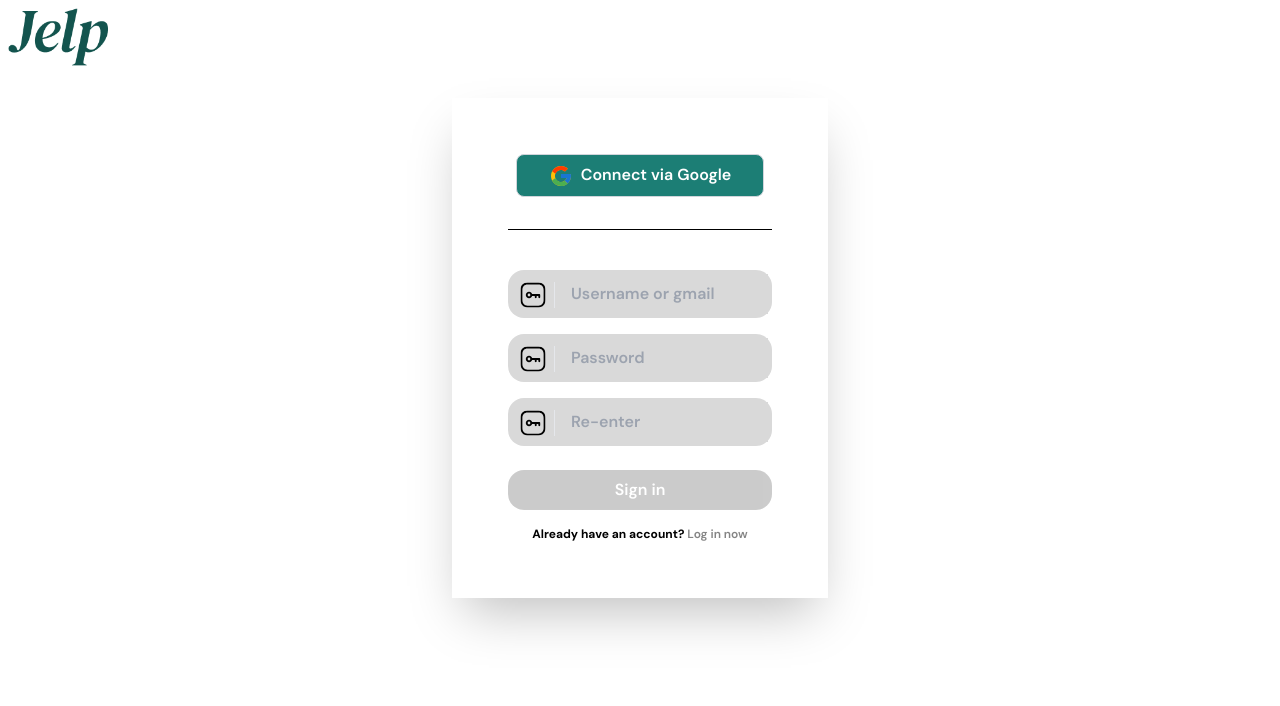
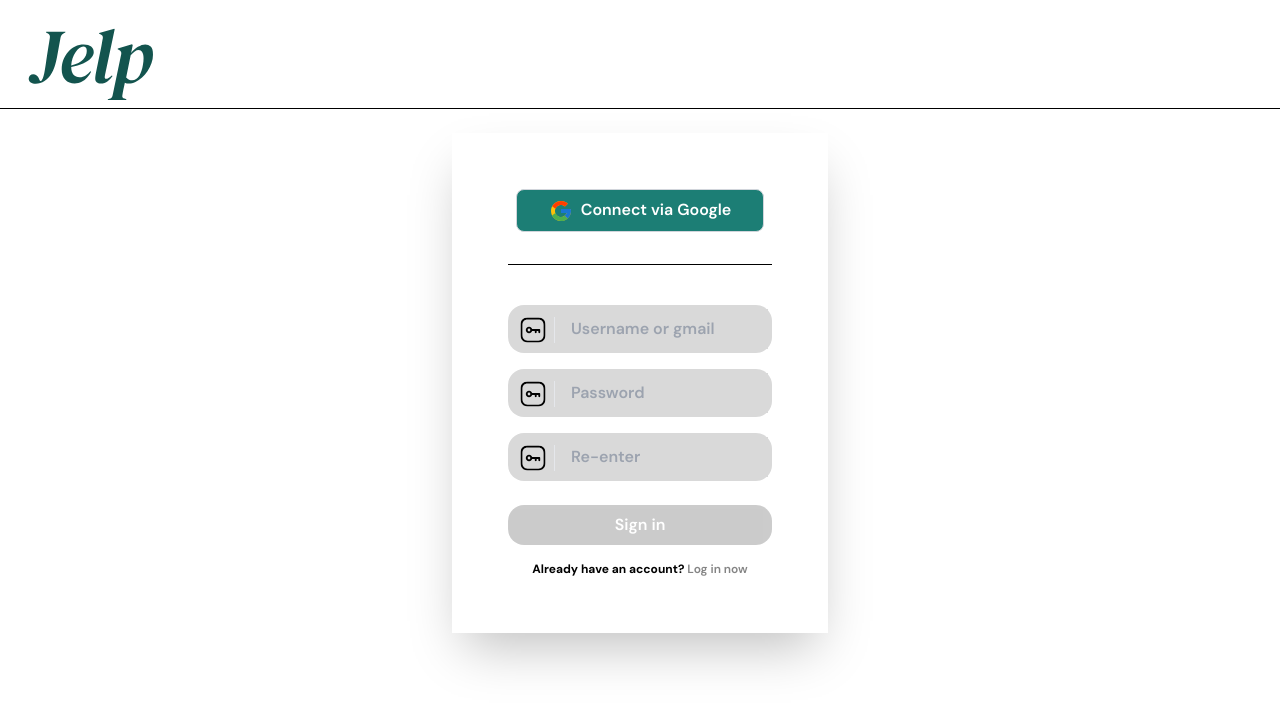
Before and after one commit to casius13594/se-job, a Next.js app: page /auth/register in a window 1280 px wide. Shown: the top 706 px of the page. Built offline with nearby package versions, Linux system fonts and the light colour scheme.

Commit message:
register function

```diff
--- /dev/null
+++ b/src/app/(content)/auth/actions/index.tsx
@@ -0,0 +1,16 @@
+"use server"
+import {createClient} from "@/utils/supabase/server"
+
+export async function signUpWithEmailAndPassword(data: {
+    email: string;
+    password: string;
+    confirm: string;
+}) {
+    const supabase = await createClient();
+
+    const result = await supabase.auth.signUp({email: data.email, password: data.password});
+
+
+    return JSON.stringify(result)
+
+}
--- a/src/app/(content)/auth/register/page.tsx
+++ b/src/app/(content)/auth/register/page.tsx
@@ -1,19 +1,89 @@
-import Image from 'next/image'
-import style from './style/component.module.css';
-import Link from 'next/link'
+"use client"
+import Image from 'next/image';
+import styles from './style/component.module.css';
+import Link from 'next/link';
+import {createClient} from '@/utils/supabase/middleware';
+import * as z from "zod";
+import React from "react";
+import { useForm } from "react-hook-form";
+import { signUpWithEmailAndPassword } from '../actions';
+import { zodResolver } from "@hookform/resolvers/zod";
+
+const userSchema = z
+.object({
+    email: z.string().min(1,'Email is required').email('Invalid email'),
+    password: z
+              .string()
+              .min(1,'Password is required')
+              .min(8,'Password must have than 8 characters'),
+    confirm: z.string().min(1,'Password confirmation is required'),
+})
+.refine((data) => data.confirm == data.password,{
+  message: 'Password did not match',
+  path:["confirm"],
+});
+
 
 export default function Home() {
+  const {
+    register,
+    handleSubmit,
+    formState: { errors, isSubmitting },
+    reset,
+    setError,
+  } = useForm<z.infer<typeof userSchema>>({
+    resolver: zodResolver(userSchema),
+    defaultValues: {
+			email: "",
+			password: "",
+			confirm: "",
+		},
+  });
+
+  const onSubmit = async (data: z.infer<typeof userSchema>) =>{
+    const result = await signUpWithEmailAndPassword(data);
+    const {error} = JSON.parse(result);
+
+    if(error?.message){
+      if(error.email){
+        setError("email",{
+          type: "Server",
+          message: error.email,
+        });
+      } else if (error.password){
+        setError("password",{
+          type:"Server",
+          message: error.password,
+        });
+      }else if(error.confirm){
+        setError("confirm",{
+          type: "Server",
+          message: error.confirm,
+        });
+      }else {
+        alert("Something went wrong");
+      }
+    }
+
+  }
+
   return (
     <main className="flex min-h-screen  items-center justify-between">
       <div className='flex min-h-screen flex-col min-w-full items-center '>
-        <div className="relative top-0 left-0 flex w-full items-end lg:static lg:h-auto lg:bg-none p-2">
-          <Link href="/">
-            <Image src="/Jelp.png" alt="me" width="100" height="100" />
-          </Link>
+        <div className="relative top-0 left-0 flex border-b border-black w-full items-end lg:static lg:h-auto lg:bg-none ">
+            <Link href='/'>
+              <Image
+              src="/logo.svg"
+              alt="Jelp logo"
+              width="125"
+              height="125"
+              className="object-contain mx-7 mt-7 mb-2"
+              />
+            </Link>
         </div>
 
         <div className='relative flex flex-col m-6 space-y-8 bg-white shadow-2xl rounded-2x '>
-          <div className='flex flex-col justify-center p-8 md:p-14'>
+          <form onSubmit={handleSubmit(onSubmit)} className='flex flex-col justify-center p-8 md:p-14'>
             <div className='relative  flex pr-2 pl-2 pb-2 items-center justify-center border-b border-black'>
               <button className=' w-full border border-gray-300 text-md p-2 rounded-lg mb-6 bg-[#1C7E75]  hover:bg-[#13544E] text-white font-semibold'>
                 <img src='/iconGoogle.svg' alt ="img" className = "w-6 h-6 inline mr-2"></img>
@@ -24,18 +94,23 @@ export default function Home() {
             <div className='p-1 mt-10 mb-2 items-center bg-[#D9D9D9] rounded-2xl'>
               <img src='/iconPassword.svg' className = " inline ml-2 mr-2 pr-2 border-r border-separate"></img>
               <input
-                type="text"
+                {...register("email")}
+                type="email"
                 className='p-2 focus:outline-none focus:bg-[#D9D9D9] focus:text-gray-900 bg-[#D9D9D9] font-semibold'
-                name='gmail'
-                id='gmail'
+                name='email'
+                id='email'
                 placeholder='Username or gmail'                  autoComplete='off'
                 >
               </input>
             </div>
+            {errors.email && (
+                <p className='text-red font-semibold'>{`${errors.email.message}`}</p>
+              )}
 
             <div className='p-1 my-2 items-center bg-[#D9D9D9] rounded-2xl'>
               <img src='/iconPassword.svg' className = " inline ml-2 mr-2 pr-2 border-r border-separate"></img>
               <input
+                {...register("password")}
                 type="password"
                 className='p-2 focus:outline-none focus:bg-[#D9D9D9] focus:text-gray-900 bg-[#D9D9D9] font-semibold'
                 name='password'
@@ -45,22 +120,30 @@ export default function Home() {
                 >
               </input>
             </div>
+            {errors.password && (
+                <p className='text-red font-semibold'>{`${errors.password.message}`}</p>
+              )}
 
             <div className='p-1 my-2 items-center bg-[#D9D9D9] rounded-2xl'>
               <img src='/iconPassword.svg' className = " inline ml-2 mr-2 pr-2 border-r border-separate"></img>
               <input
+                {...register("confirm")}
                 type="password"
                 className='p-2 focus:outline-none focus:bg-[#D9D9D9] focus:text-gray-900 bg-[#D9D9D9] font-semibold'
-                name='reEnter'
-                id='re-enter'
+                name='confirm'
+                id='confirm'
                 placeholder='Re-enter'
                 autoComplete='off'
                 >
               </input>
             </div>
+            {errors.confirm && (
+                <p className='text-red font-semibold'>{`${errors.confirm.message}`}</p>
+            )}
 
-
-            <button className='my-4 p-2 text-center rounded-2xl text-white font-semibold focus:outline-none focus:bg-[#000000] items-center justify-center bg-[#000000] opacity-20 '>
+            <button
+              type="submit"
+              className='my-4 p-2 text-center rounded-2xl text-white font-semibold focus:outline-none focus:bg-[#000000] items-center justify-center bg-[#000000] opacity-20 '>
                 Sign in
             </button>
 
@@ -71,7 +154,7 @@ export default function Home() {
 
 
 
-          </div>
+          </form>
         </div>
       </div>
     </main>
--- a/src/utils/supabase/server.ts
+++ b/src/utils/supabase/server.ts
@@ -1,7 +1,9 @@
+"use server"
 import { createServerClient, type CookieOptions } from '@supabase/ssr'
 import { cookies } from 'next/headers'
 
-export const createClient = (cookieStore: ReturnType<typeof cookies>) => {
+export const createClient = () => {
+  const cookieStore = cookies()
   return createServerClient(
     process.env.NEXT_PUBLIC_SUPABASE_URL!,
     process.env.NEXT_PUBLIC_SUPABASE_ANON_KEY!,
```
